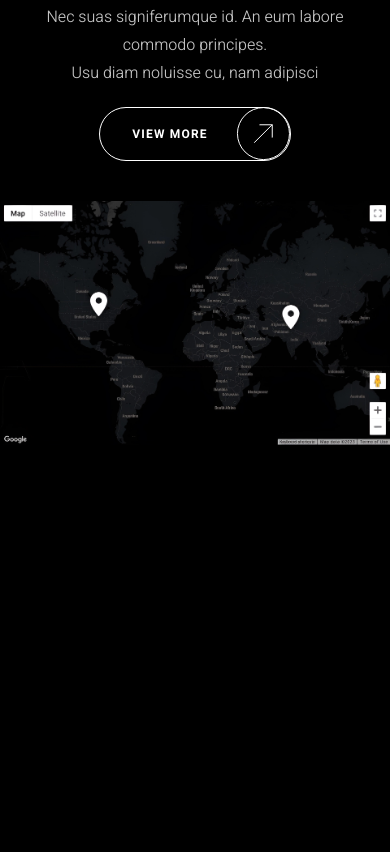
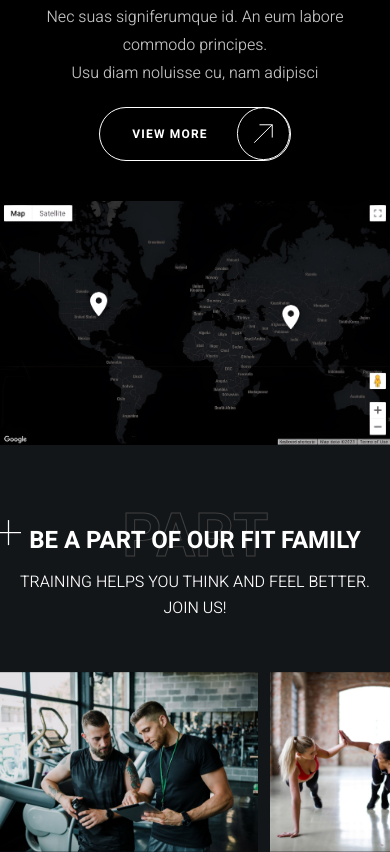
Before and after one commit to exquerer/kropp-fitness, a plain HTML site: page index.html in a window 390 px wide. Shown: the part 4011-4863 px from the top of the page. Before the commit the page ends 4456 px from the top, so only its background shows below. Drawn offline with Linux system fonts and the light colour scheme.

Commit message:
Main - section family

```diff
--- a/index.html
+++ b/index.html
@@ -211,6 +211,41 @@
                 <a href="" class="location-button button transparent">view more</a>
             </div>
         </section>
+
+        <section class="family">
+            <header class="family-header container">
+                <h2 class="family-title title-big backdrop-title centered" data-title="part">be a part of our fit family</h2>
+                <div class="family-description">
+                    <p>Training helps you think and feel better. join us!</p>
+                </div>
+            </header>
+            <div class="family-body">
+                <img
+                src="./images/Family/1.png"
+                alt="Training people"
+                class="family-image"
+                width="414"
+                height="479">
+                <img
+                src="./images/Family/2.png"
+                alt="Training people"
+                class="family-image"
+                width="744"
+                height="479">
+                <img
+                src="./images/Family/3.png"
+                alt="Training people"
+                class="family-image"
+                width="396"
+                height="479">
+                <img
+                src="./images/Family/4.png"
+                alt="Training people"
+                class="family-image"
+                width="396"
+                height="479">
+            </div>
+        </section>
     </main>
 </body>
 </html>
--- a/style.css
+++ b/style.css
@@ -721,6 +721,45 @@
 
 
 
+  /* section family */
+  .family {
+    background-color: var(--color-dark-alternate);
+  }
+  .family-header {
+    display: flex;
+    flex-direction: column;
+    align-items: center;
+    row-gap: 7px;
+    padding-top: 132px;
+    padding-bottom: 62px;
+    text-align: center;
+  }
+  .family-description {
+    font-size: 20px;
+    line-height: 1.65;
+    text-transform: uppercase;
+    text-align: center;
+    color: var(--color-light);
+  }
+
+  .family-body {
+    display: flex;
+    justify-content: center;
+    column-gap: 26px;
+    scroll-snap-type: x mandatory;
+    overflow-x: scroll;
+    overflow: hidden;
+  }
+  .family-image {
+    scroll-snap-align: start;
+  }
+
+
+
+
+
+
+
   /* Медиазапросы для адаптива */
    @media (max-width: 1919px) {
     .motivation-card-img {
@@ -785,6 +824,10 @@
     .location {
       display: flex;
       flex-direction: column-reverse;
+    }
+
+    .family-image {
+      height: 360px;
     }
    }
    @media (max-width: 767px) {
@@ -865,6 +908,20 @@
     .location-description:not(:last-child) {
       margin-bottom: 20px;
     }
+
+    .family-image {
+      height: 180px;
+    }
+    .family-header {
+      padding-top: 75px;
+      padding-bottom: 50px;
+    }
+    .family-body {
+      column-gap: 12px;
+    }
+    .family-description {
+      font-size: 16px;
+    }
    }
    @media (max-width: 430px) {
     .header-book-button {
```
Also changed, not shown: images/Family/1.png (added), images/Family/2.png (added), images/Family/3.png (added), images/Family/4.png (added).
